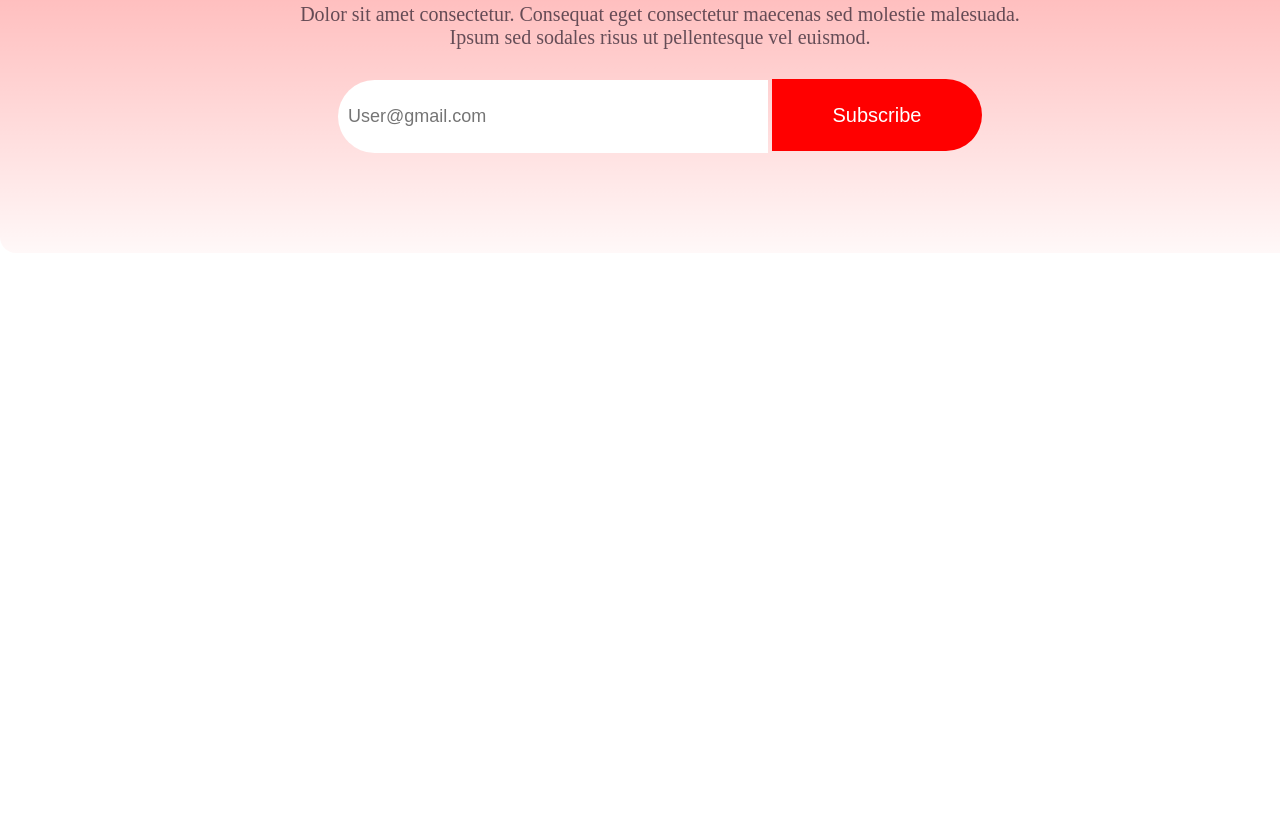
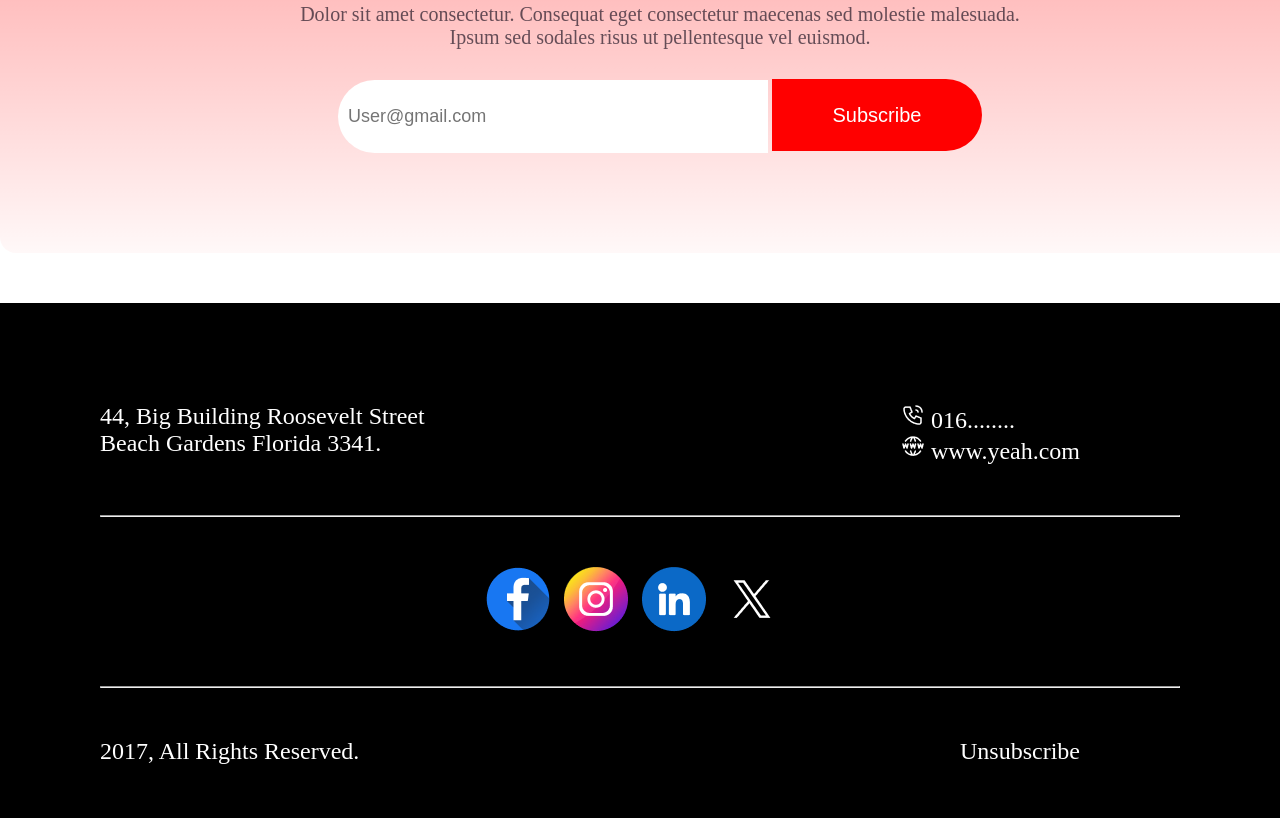
Before and after one commit to fareaz/new-year-offer, a plain HTML site: page index.html in a window 1280 px wide. Shown: the part 6215-7033 px from the top of the page. Before the commit the page ends 6518 px from the top, so only its background shows below. Drawn offline with Linux system fonts and the light colour scheme.

Commit message:
added footer content

```diff
--- a/index.html
+++ b/index.html
@@ -103,7 +103,31 @@ molestie malesuada. Ipsum sed sodales risus ut pellentesque vel euismod. Eleifen
           </section>
     </main>
     <footer>
-        <div class="footer-content"></div>
+        <div class="footer-content">
+          <div class="address">
+            <div class="address-header">
+              <p>44, Big Building Roosevelt Street <br>
+                 Beach Gardens Florida 3341.
+              </p>
+            </div>
+            <div class="contact">
+              <a href=""><img src="icons/Call.png" alt="">  016........</a>
+              <a href=""> <img src="icons/Website.png" alt="">  www.yeah.com</a>
+            </div>
+          </div>
+          <hr>
+          <div class="footer-img">
+           <img src="icons/Facebook.png" alt="">
+           <img src="icons/Instagram.png" alt="">
+           <img src="icons/Linkedin.png" alt="">
+           <img src="icons/Twitter.png" alt="">
+          </div>
+          <hr>
+          <div class="footer-end">
+            <p>2017, All Rights Reserved.</p>
+            <p >Unsubscribe</p>
+          </div>
+        </div>
     </footer>
 
 </body>
--- a/styles/style.css
+++ b/styles/style.css
@@ -271,3 +271,42 @@ gap: 10px;
     border: none;
     border-radius: 0 50px 50px 0;
 }
+/* footer */
+footer{
+    background-color: black;
+}
+.footer-content{
+    padding: 100px;
+}
+.address{
+    display: flex;
+    justify-content: space-between;
+    margin-bottom:50px;
+}
+.address-header{
+    color: #FFFFFF;
+    font-size: 24px;
+    font-weight: medium;
+}
+.contact a{
+    display: block;
+    text-decoration: none;
+    color: #FFFFFF;
+    font-size: 24px;
+    margin-right: 100px;
+    margin-top: 0;
+}
+.footer-img{
+    text-align: center;
+    padding: 50px;
+}
+.footer-img img{
+    margin-right: 10px;
+}
+.footer-end{
+    display: flex;
+    justify-content: space-between;
+    color: #FFFFFF;
+    font-size:24px;
+    padding: 50px 100px 50px 0;
+}
```
